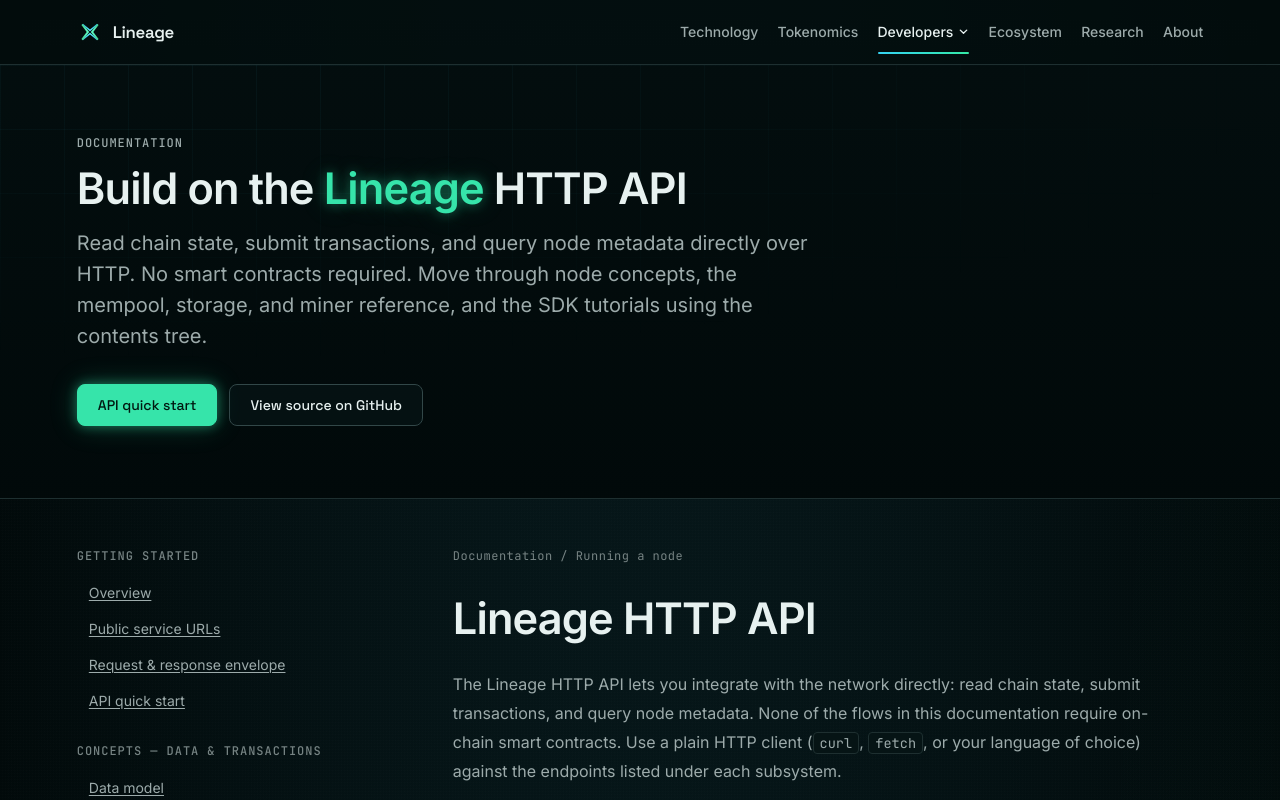
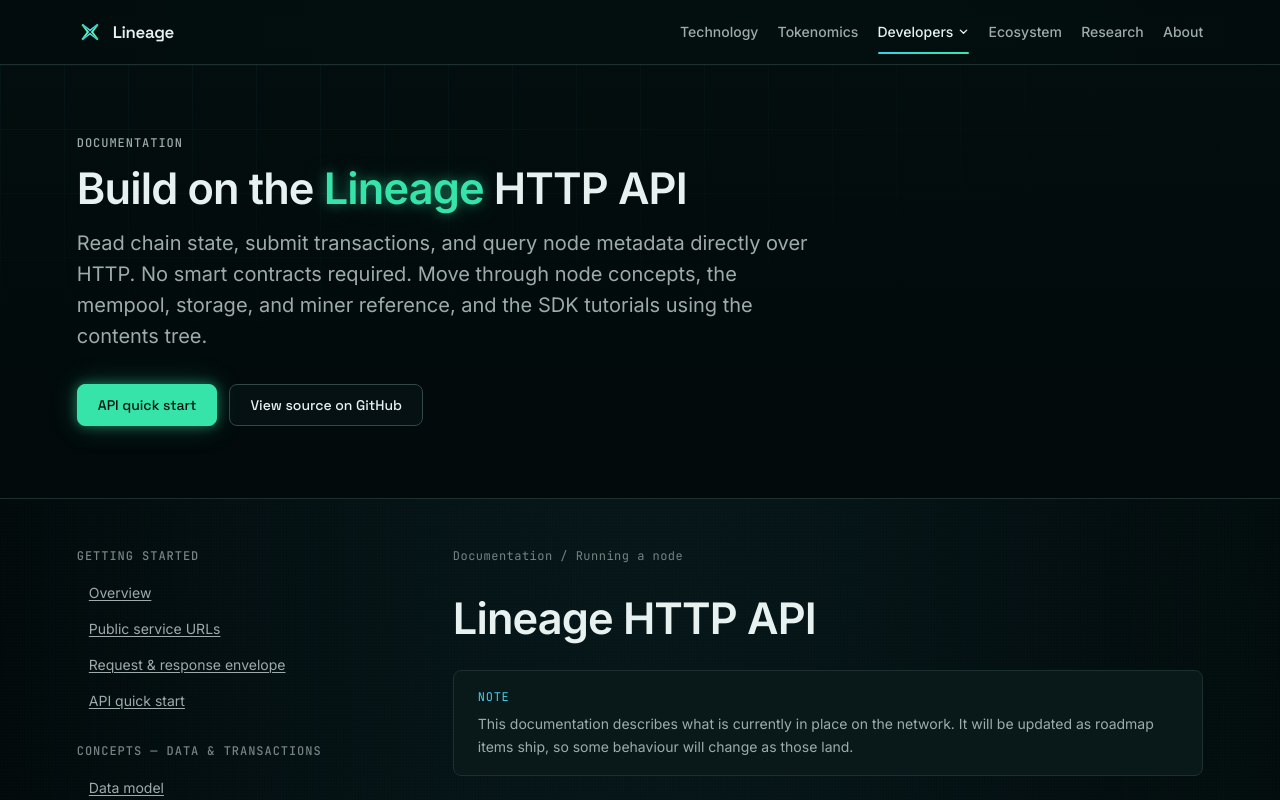
Before and after one commit to lineage-foundation/website, a Next.js app: page /docs in a window 1280 px wide. Shown: the top 800 px of the page. Built offline with nearby package versions, Linux system fonts and the light colour scheme.

Commit message:
docs: note managed-supply direction on the supply cap; add a current-state disclaimer

```diff
--- a/app/docs/page.tsx
+++ b/app/docs/page.tsx
@@ -9,6 +9,7 @@
   URL_GITHUB_ORG,
   URL_MCP_SERVER,
   URL_SKILLS,
+  URL_ZENODO_MANAGED_SUPPLY,
 } from "@/lib/constants";
 
 import styles from "./docs.module.css";
@@ -138,6 +139,13 @@
               <p className={styles.crumbs}>Documentation / <span id="docs-crumb">Overview</span></p>
               <h1>Lineage HTTP API</h1>
 
+              <div className="note">
+                <span className="note-k">Note</span>
+                This documentation describes what is currently in place on the network.
+                It will be updated as roadmap items ship, so some behaviour will change
+                as those land.
+              </div>
+
               {/* ============ GETTING STARTED ============ */}
               <article id="overview" className={styles.prose}>
                 <p>
@@ -234,9 +242,14 @@
                   network/brand identifier, not something the node code itself knows about; on the
                   wire and in node source, it is only ever the integer <code>Token</code> amount.
                   Display values divide that raw integer by a fixed base-unit divisor of{" "}
-                  <strong>72,072,000</strong>, and the protocol enforces a hard supply cap of{" "}
-                  72,072,000 &times; 5,000,000,000 raw units &mdash; 5,000,000,000 LNGX at that
-                  divisor. See <a href="/tokenomics">tokenomics</a> for the economics and issuance
+                  <strong>72,072,000</strong>, and the protocol currently enforces a hard supply
+                  cap of 72,072,000 &times; 5,000,000,000 raw units &mdash; 5,000,000,000 LNGX at
+                  that divisor. This fixed cap reflects the model in place today; the network is
+                  moving to a <strong>managed supply</strong> that adjusts issuance to target price
+                  stability &mdash; see{" "}
+                  <a href={URL_ZENODO_MANAGED_SUPPLY} target="_blank" rel="noopener noreferrer">
+                    Peer-to-peer electronic cash revisited
+                  </a>. See <a href="/tokenomics">tokenomics</a> for the economics and issuance
                   schedule; this page only covers how the value is represented on-chain.
                 </p>
                 <p>
--- a/lib/constants.ts
+++ b/lib/constants.ts
@@ -6,6 +6,10 @@
 
 export const URL_ZENODO_WHITEPAPER =
   "https://zenodo.org/records/19203176";
+
+/** "Peer-to-peer electronic cash revisited" — the managed-supply / monetary-policy paper. */
+export const URL_ZENODO_MANAGED_SUPPLY =
+  "https://zenodo.org/records/15324203";
 
 export const URL_GITHUB_ORG = "https://github.com/lineage-foundation";
 
```
